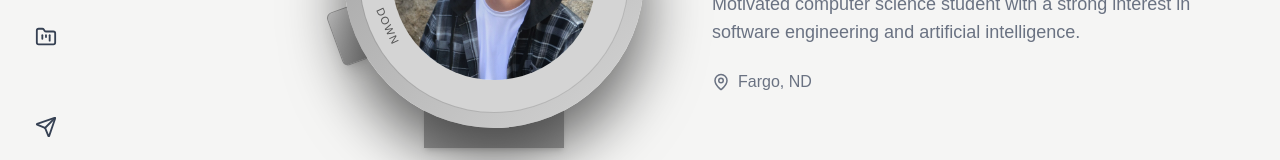
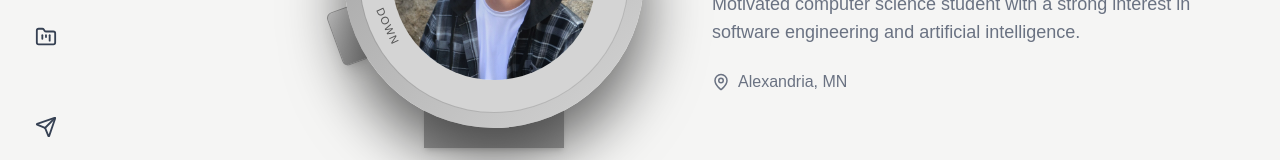
Before and after one commit to CohenReiland/personal-portfolio, a Next.js app: page / in a window 1280 px wide. Shown: the part 422-582 px from the top of the page. Built offline with nearby package versions, Linux system fonts and the light colour scheme; no server answers.

Commit message:
Changed Location

```diff
--- a/app/page.tsx
+++ b/app/page.tsx
@@ -51,7 +51,7 @@ export default function Home() {
             </p>
             <div className="mt-6 flex items-center justify-center md:justify-start gap-2 text-gray-500 dark:text-gray-400">
               <MapPin size={18} className="text-gray-500 dark:text-gray-400" />
-              <span>Fargo, ND</span>
+              <span>Alexandria, MN</span>
             </div>
           </div>
         </div>
```
